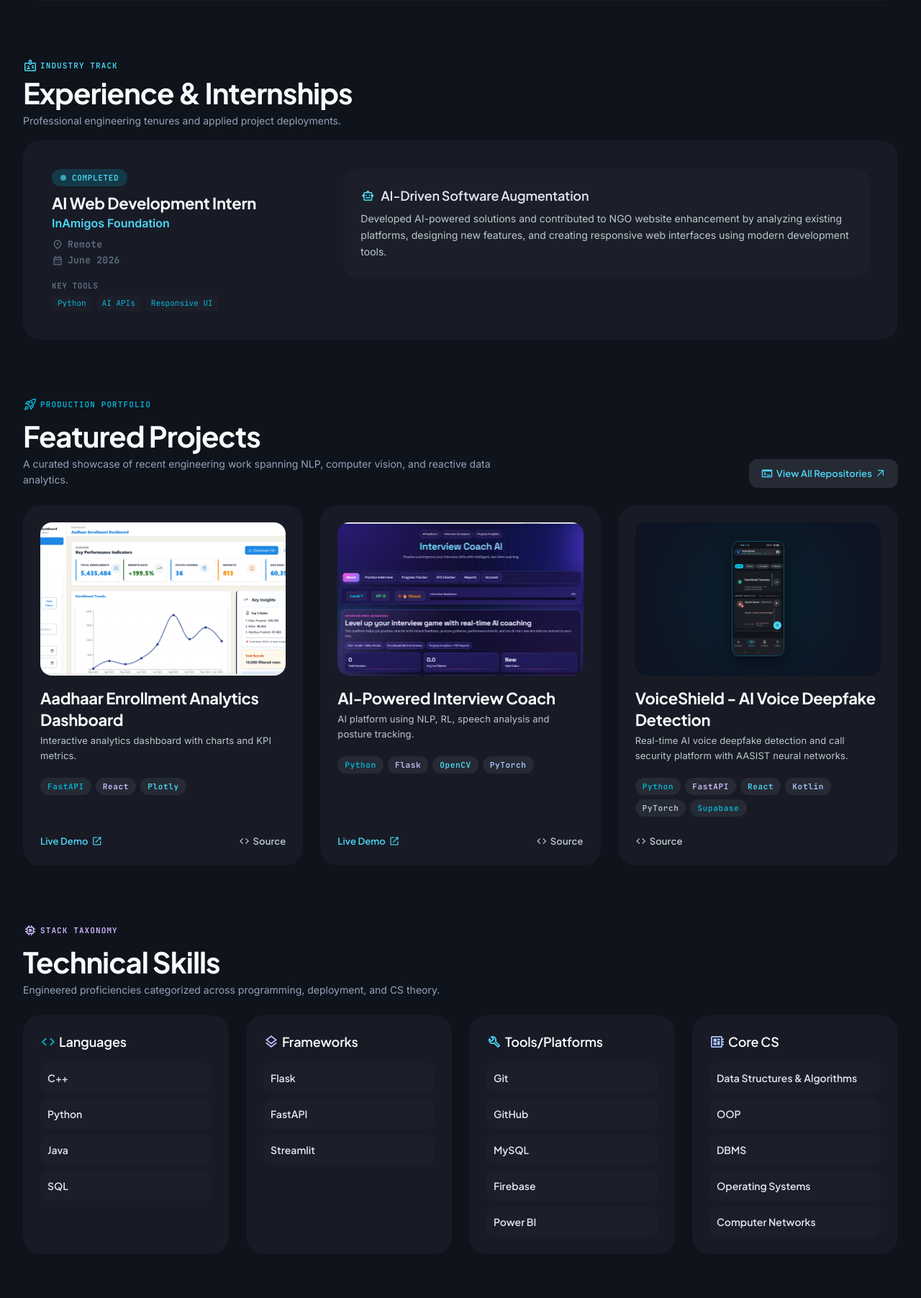
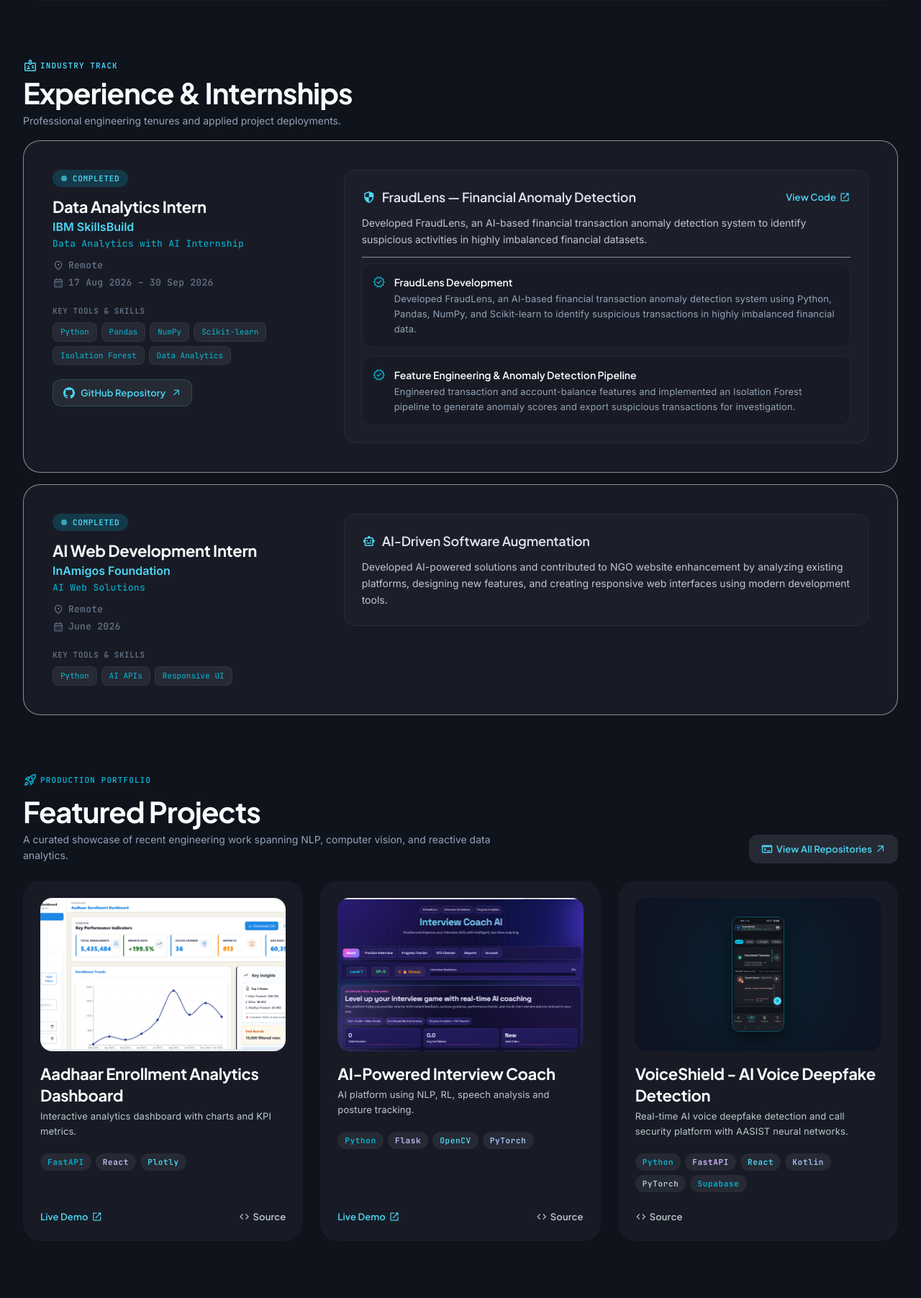
Before and after one commit to ShauriyaDeveloper1/ShauriyaGarg-PortFolio, a Flask app: page / in a window 1280 px wide. Shown: the part 1416-3220 px from the top of the page at 72% size. Run offline with Flask 3, Linux system fonts and the light colour scheme; some libraries are stand-ins or nearby versions.

Commit message:
Add IBM SkillsBuild Data Analytics internship, update resume and technical skills

```diff
--- a/app.py
+++ b/app.py
@@ -39,9 +39,9 @@
     # Skills grouped per user's resume categories
     skills = {
         "Languages": ["C++", "Python", "Java", "SQL"],
-        "Frameworks": ["Flask", "FastAPI", "Streamlit"],
-        "Tools/Platforms": ["Git", "GitHub", "MySQL", "Firebase", "Power BI"],
-        "Core CS": ["Data Structures & Algorithms", "OOP", "DBMS", "Operating Systems", "Computer Networks"]
+        "Frameworks": ["Flask", "FastAPI", "React", "Tailwind CSS"],
+        "Tools/Platforms": ["Git", "GitHub", "MySQL", "Firebase", "Docker", "Hugging Face", "Render", "Vercel"],
+        "Core CS": ["Data Structures & Algorithms", "OOP", "DBMS", "Computer Networks", "Operating Systems", "System Design"]
     }
 
     # Material icon mapping for skill categories
@@ -120,11 +120,40 @@
 
     experience = [
         {
+            "role": "Data Analytics Intern",
+            "company": "IBM SkillsBuild",
+            "track": "Data Analytics with AI Internship",
+            "location": "Remote",
+            "date": "17 Aug 2026 – 30 Sep 2026",
+            "status": "Completed",
+            "github": "https://github.com/ShauriyaDeveloper1/IBMSkillBuild-Internship",
+            "project_name": "FraudLens — Financial Anomaly Detection",
+            "project_icon": "security",
+            "description": "Developed FraudLens, an AI-based financial transaction anomaly detection system to identify suspicious activities in highly imbalanced financial datasets.",
+            "highlights": [
+                {
+                    "title": "FraudLens Development",
+                    "text": "Developed FraudLens, an AI-based financial transaction anomaly detection system using Python, Pandas, NumPy, and Scikit-learn to identify suspicious transactions in highly imbalanced financial data."
+                },
+                {
+                    "title": "Feature Engineering & Anomaly Detection Pipeline",
+                    "text": "Engineered transaction and account-balance features and implemented an Isolation Forest pipeline to generate anomaly scores and export suspicious transactions for investigation."
+                }
+            ],
+            "tools": ["Python", "Pandas", "NumPy", "Scikit-learn", "Isolation Forest", "Data Analytics"]
+        },
+        {
             "role": "AI Web Development Intern",
             "company": "InAmigos Foundation",
+            "track": "AI Web Solutions",
             "location": "Remote",
             "date": "June 2026",
+            "status": "Completed",
+            "github": None,
+            "project_name": "AI-Driven Software Augmentation",
+            "project_icon": "smart_toy",
             "description": "Developed AI-powered solutions and contributed to NGO website enhancement by analyzing existing platforms, designing new features, and creating responsive web interfaces using modern development tools.",
+            "highlights": [],
             "tools": ["Python", "AI APIs", "Responsive UI"]
         }
     ]
--- a/templates/index.html
+++ b/templates/index.html
@@ -412,19 +412,22 @@
 
                     {% for exp in experience %}
                     <div
-                        class="p-10 rounded-3xl bg-surface-container-low shadow-sm flex flex-col lg:flex-row gap-10 items-start relative overflow-hidden">
-                        <div class="lg:w-1/3 flex flex-col space-y-2">
+                        class="p-8 sm:p-10 rounded-3xl bg-surface-container-low shadow-sm flex flex-col lg:flex-row gap-8 lg:gap-10 items-start relative overflow-hidden hover:bg-surface-container/60 transition-all border border-border-subtle/50">
+                        <div class="lg:w-1/3 flex flex-col space-y-3 w-full">
                             <div
                                 class="inline-flex items-center gap-2 px-3 py-1 rounded-full bg-primary-container/20 text-primary w-fit">
                                 <span class="w-2 h-2 rounded-full bg-primary animate-pulse"></span>
-                                <span class="font-code text-label-badge uppercase">Completed</span>
+                                <span class="font-code text-label-badge uppercase">{{ exp.status or 'Completed' }}</span>
                             </div>
                             <div>
                                 <h3 class="font-headline text-headline-md text-text-primary font-bold">{{ exp.role }}
                                 </h3>
                                 <p class="font-body text-body-lg text-primary font-semibold">{{ exp.company }}</p>
+                                {% if exp.track %}
+                                <p class="font-code text-label-code text-accent-cyan/90 mt-0.5">{{ exp.track }}</p>
+                                {% endif %}
                             </div>
-                            <div class="flex flex-col space-y-1 font-code text-label-code text-text-muted">
+                            <div class="flex flex-col space-y-1.5 font-code text-label-code text-text-muted">
                                 <span class="flex items-center gap-1.5"><span
                                         class="material-symbols-outlined text-[16px]">location_on</span> {{ exp.location
                                     }}</span>
@@ -435,26 +438,63 @@
                             {% if exp.tools %}
                             <div class="pt-1">
                                 <span class="font-code text-label-badge uppercase tracking-wider text-text-muted">Key
-                                    Tools</span>
-                                <div class="flex flex-wrap gap-1.5 pt-1">
+                                    Tools & Skills</span>
+                                <div class="flex flex-wrap gap-1.5 pt-1.5">
                                     {% for tool in exp.tools %}
                                     <span
-                                        class="px-2 py-0.5 rounded bg-surface-container text-accent-cyan font-code text-[11px]">{{
+                                        class="px-2.5 py-1 rounded-lg bg-surface-container-high text-accent-cyan font-code text-[11px] border border-white/5">{{
                                         tool }}</span>
                                     {% endfor %}
                                 </div>
                             </div>
                             {% endif %}
+                            {% if exp.github %}
+                            <div class="pt-2">
+                                <a href="{{ exp.github }}" target="_blank"
+                                    class="inline-flex items-center gap-2 px-3.5 py-2 rounded-xl bg-surface-container-high hover:bg-surface-container-highest text-primary hover:text-accent-cyan font-headline text-body-sm transition-all shadow-sm border border-primary/20 hover:border-primary/40 group/git">
+                                    <svg class="w-4 h-4 fill-current" viewBox="0 0 24 24">
+                                        <path
+                                            d="M12 .297c-6.63 0-12 5.373-12 12 0 5.303 3.438 9.8 8.205 11.385.6.113.82-.258.82-.577 0-.285-.01-1.04-.015-2.04-3.338.724-4.042-1.61-4.042-1.61C4.422 18.07 3.633 17.7 3.633 17.7c-1.087-.744.084-.729.084-.729 1.205.084 1.838 1.236 1.838 1.236 1.07 1.835 2.809 1.305 3.495.998.108-.776.417-1.305.76-1.605-2.665-.3-5.466-1.332-5.466-5.93 0-1.31.465-2.38 1.235-3.22-.135-.303-.54-1.523.105-3.176 0 0 1.005-.322 3.3 1.23.96-.267 1.98-.399 3-.405 1.02.006 2.04.138 3 .405 2.28-1.552 3.285-1.23 3.285-1.23.645 1.653.24 2.873.12 3.176.765.84 1.23 1.91 1.23 3.22 0 4.61-2.805 5.625-5.475 5.92.42.36.81 1.096.81 2.22 0 1.606-.015 2.896-.015 3.286 0 .315.21.69.825.57C20.565 22.092 24 17.592 24 12.297c0-6.627-5.373-12-12-12" />
+                                    </svg>
+                                    <span>GitHub Repository</span>
+                                    <span class="material-symbols-outlined text-[14px] group-hover/git:translate-x-0.5 transition-transform">arrow_outward</span>
+                                </a>
+                            </div>
+                            {% endif %}
                         </div>
-                        <div class="lg:w-2/3 flex flex-col space-y-4">
-                            <div class="p-6 rounded-2xl bg-surface-container shadow-sm space-y-2">
-                                <h4
-                                    class="font-headline text-title-sm text-on-surface font-semibold flex items-center gap-2">
-                                    <span class="material-symbols-outlined text-primary text-[20px]">smart_toy</span>
-                                    AI-Driven Software Augmentation
-                                </h4>
+                        <div class="lg:w-2/3 flex flex-col space-y-4 w-full">
+                            <div class="p-6 rounded-2xl bg-surface-container shadow-sm space-y-3 border border-white/5">
+                                <div class="flex items-center justify-between flex-wrap gap-2">
+                                    <h4
+                                        class="font-headline text-title-sm text-on-surface font-semibold flex items-center gap-2">
+                                        <span class="material-symbols-outlined text-primary text-[20px]">{{ exp.project_icon or 'smart_toy' }}</span>
+                                        {{ exp.project_name or 'Core Responsibilities & Deliverables' }}
+                                    </h4>
+                                    {% if exp.github %}
+                                    <a class="inline-flex items-center gap-1 text-primary hover:text-accent-cyan font-headline text-body-sm transition-colors"
+                                        href="{{ exp.github }}" target="_blank">
+                                        <span>View Code</span>
+                                        <span class="material-symbols-outlined text-[16px]">open_in_new</span>
+                                    </a>
+                                    {% endif %}
+                                </div>
+                                {% if exp.description %}
                                 <p class="font-body text-body-md text-on-surface-variant leading-relaxed">{{
                                     exp.description }}</p>
+                                {% endif %}
+                                {% if exp.highlights %}
+                                <div class="space-y-3 pt-2 border-t border-border-subtle/50">
+                                    {% for hl in exp.highlights %}
+                                    <div class="flex items-start gap-3 p-3.5 rounded-xl bg-surface-container-low/80 border border-white/5">
+                                        <span class="material-symbols-outlined text-accent-cyan text-[18px] shrink-0 mt-0.5">verified</span>
+                                        <div class="space-y-0.5">
+                                            <p class="font-headline text-body-md text-text-primary font-semibold">{{ hl.title }}</p>
+                                            <p class="font-body text-body-sm text-text-secondary leading-relaxed">{{ hl.text }}</p>
+                                        </div>
+                                    </div>
+                                    {% endfor %}
+                                </div>
+                                {% endif %}
                             </div>
                         </div>
                     </div>
```
Also changed, not shown: 1 other file.
